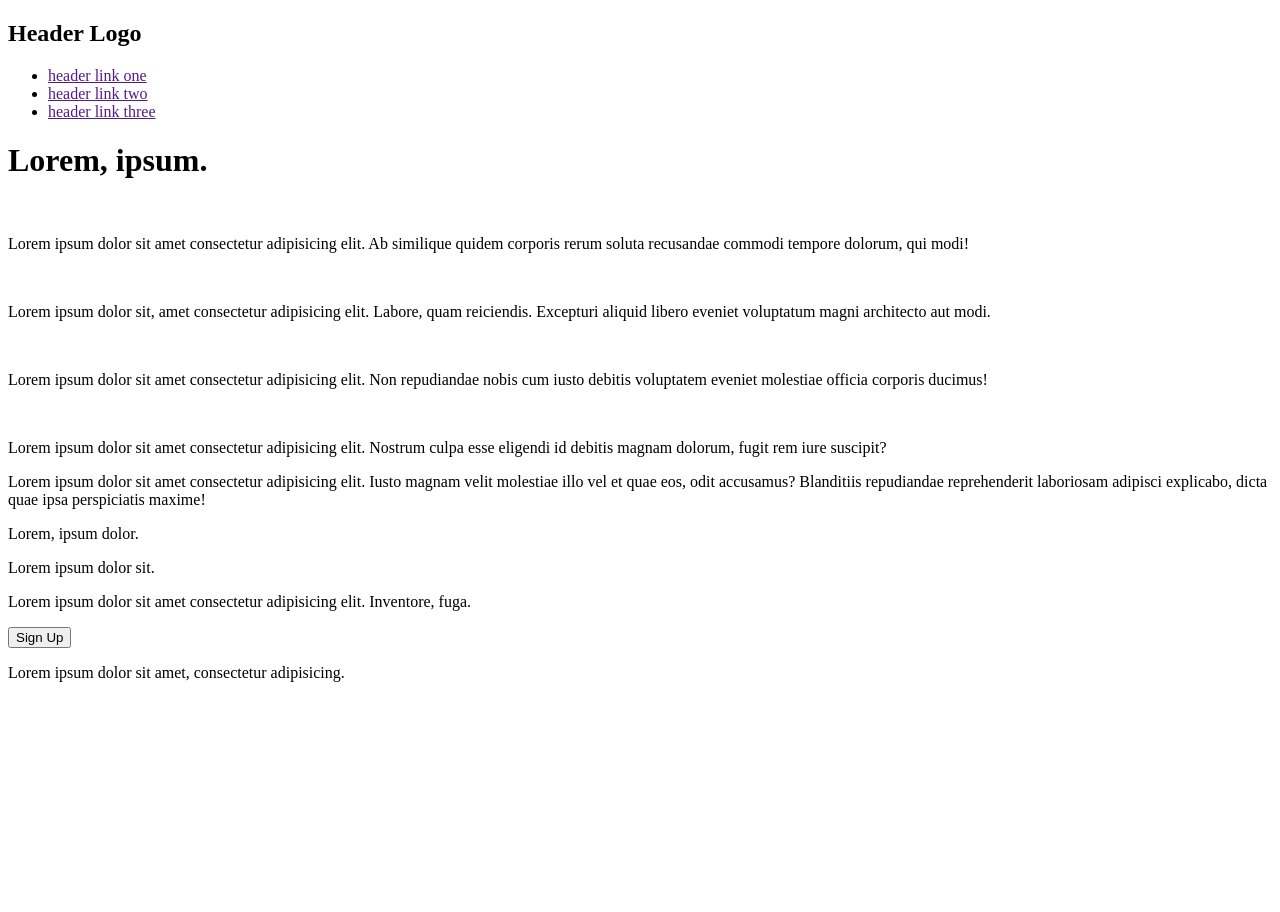
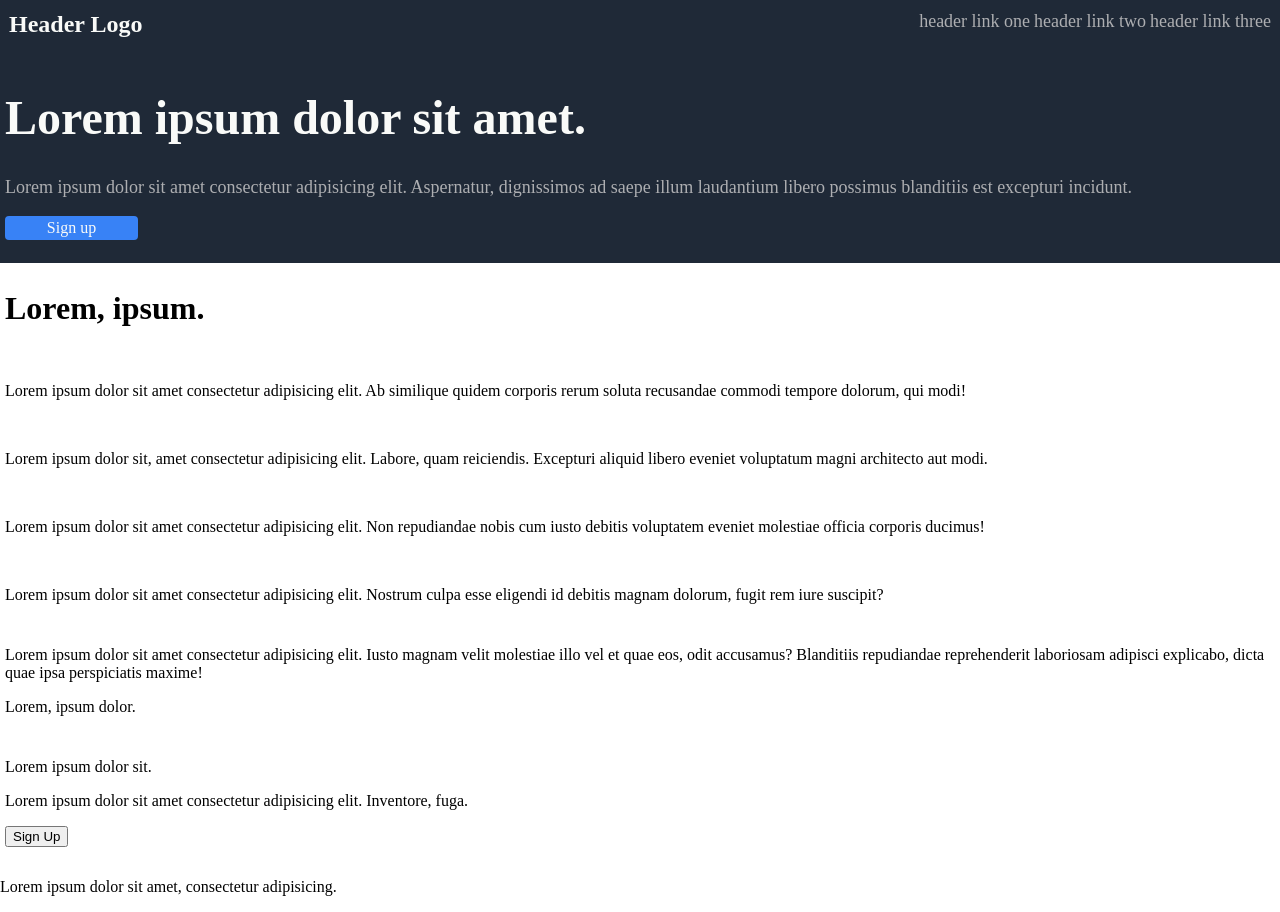
Before and after one commit to stefansavicue/odin-landing-page, a plain HTML site: page index.html in a window 1280 px wide. Before the commit the page ends 800 px from the top, so only its background shows below. Drawn offline with Linux system fonts and the light colour scheme.

Commit message:
Add the basic css

```diff
--- a/index.html
+++ b/index.html
@@ -8,15 +8,23 @@
     <title>Landing Page</title>
 </head>
 <body>
-    <div>
-        <h2>Header Logo</h2>
-        <nav>
-            <ul>
-                <li><a href="">header link one</a></li>
-                <li><a href="">header link two</a></li>
-                <li><a href="">header link three</a></li>
-            </ul>
-        </nav>
+    <div class="dark-background">
+        <div class="nav-bar">
+            <h2 class="header-logo">Header Logo</h2>
+            <nav>
+                <ul>
+                    <li><a class="header-link-text" href="">header link one</a></li>
+                    <li><a class="header-link-text" href="">header link two</a></li>
+                    <li><a class="header-link-text" href="">header link three</a></li>
+                </ul>
+            </nav>
+        </div>
+        <h1 class="main-text">Lorem ipsum dolor sit amet.</h1>
+        <p class="hero-secondary-text">Lorem ipsum dolor sit amet consectetur adipisicing elit. Aspernatur, dignissimos ad saepe illum laudantium libero possimus blanditiis est excepturi incidunt.</p>
+        <div class="button">
+            Sign up
+        </div>
+        <img src="" alt="">
     </div>
     <div>
         <h1>
--- a/style.css
+++ b/style.css
@@ -0,0 +1,61 @@
+.dark-background{
+    background-color: #1f2937;
+}
+
+body>div{
+    padding: 5px;
+}
+
+.main-text{
+    color: #f9faf8;
+    font-size: 48px;
+    font-weight: bold;
+}
+
+.header-logo{
+    font-size: 24px;
+    color: #f9faf8;
+    padding-top: 0;
+    margin-top: 0;
+}
+
+.hero-secondary-text, .header-link-text{
+    font-size: 18px;
+    color: #adaeb1;
+}
+
+.header-link-text{
+    padding-top: 0;
+    text-decoration: none;
+}
+.button{
+    background-color: #3882f6;
+    border-radius: 4px;
+    padding: 3px;
+    text-align: center;
+    width: 10%;
+    color: #f9faf8;
+}
+
+.nav-bar{
+    display: flex;
+    justify-content: space-between;
+
+}
+
+ul{
+    margin-top: 0;
+    list-style: none;
+}
+
+li{
+    display: inline;
+}
+
+body{
+    margin: 0;
+}
+ul, .header-logo{
+    margin-top: 6px;
+    padding:0 4px;
+}
```
